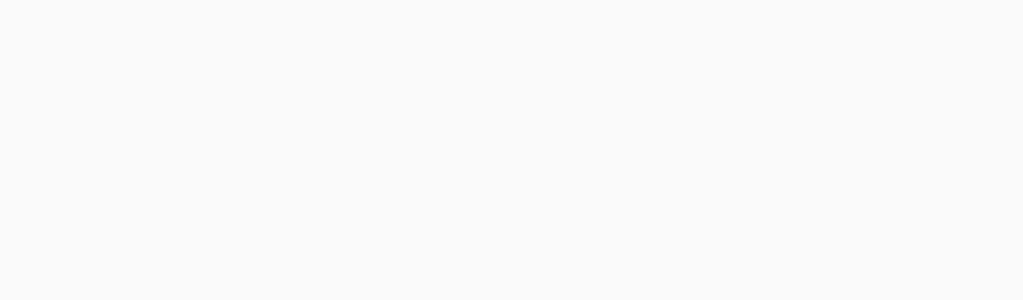
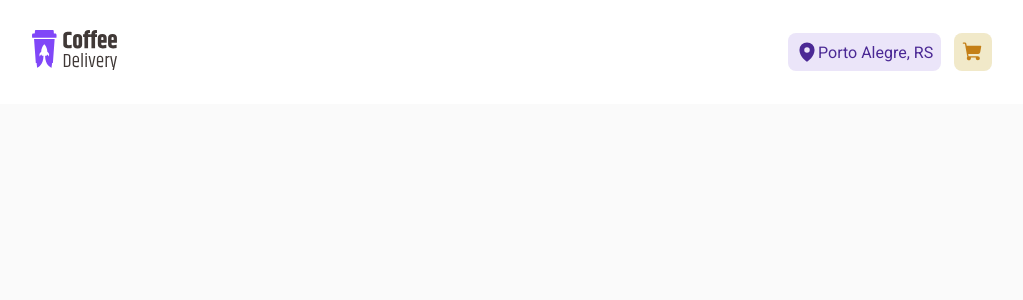
Before and after one commit to tsxfabio/ignite-coffee-delivery, a React (Vite) app: page / in a window 1280 px wide. Shown: the top 300 px of the page, without its empty margins (128-1151 px from the left). Built offline with nearby package versions, Linux system fonts and the light colour scheme.

Commit message:
finalização nav bar

```diff
--- a/index.html
+++ b/index.html
@@ -2,6 +2,12 @@
 <html lang="en">
   <head>
     <meta charset="UTF-8" />
+    <link rel="preconnect" href="https://fonts.googleapis.com" />
+    <link rel="preconnect" href="https://fonts.gstatic.com" crossorigin />
+    <link
+      href="https://fonts.googleapis.com/css2?family=Baloo+2:wght@700;800&family=Roboto:wght@400;700&display=swap"
+      rel="stylesheet"
+    />
     <link rel="icon" type="image/svg+xml" href="/vite.svg" />
     <meta name="viewport" content="width=device-width, initial-scale=1.0" />
     <title>Vite + React + TS</title>
--- a/package.json
+++ b/package.json
@@ -9,6 +9,7 @@
     "preview": "vite preview"
   },
   "dependencies": {
+    "phosphor-react": "^1.4.1",
     "react": "^18.2.0",
     "react-dom": "^18.2.0",
     "react-router-dom": "^6.4.3",
--- a/src/Router.tsx
+++ b/src/Router.tsx
@@ -1,10 +1,13 @@
 import { Route, Routes } from 'react-router-dom'
+import { Header } from './components/Header'
 import { DefaultLayout } from './layouts/DefaultLayout'
 
 export function Router() {
-    return (
-        <Routes>
-            <Route path="/" element={<DefaultLayout />} />
-        </Routes>
-    )
+  return (
+    <Routes>
+      <Route path="/" element={<DefaultLayout />}>
+        <Route path="/" element={<Header />} />
+      </Route>
+    </Routes>
+  )
 }
--- /dev/null
+++ b/src/components/Header/index.tsx
@@ -0,0 +1,23 @@
+import { MapPin, ShoppingCart } from 'phosphor-react'
+import { CartLink, CidadeLink, NavContainer } from './styles'
+
+export function Header() {
+  return (
+    <NavContainer>
+      <nav>
+        <div className="navbar-logo">
+          <img src="/src/assets/logo-delivery-coffee.svg"></img>
+        </div>
+        <div className="navbar-links">
+          <CidadeLink href="#">
+            <MapPin size={22} weight="fill" />
+            <span>Porto Alegre, RS</span>
+          </CidadeLink>
+          <CartLink href="#">
+            <ShoppingCart size={22} weight="fill" />
+          </CartLink>
+        </div>
+      </nav>
+    </NavContainer>
+  )
+}
--- /dev/null
+++ b/src/components/Header/styles.ts
@@ -0,0 +1,50 @@
+import styled from 'styled-components'
+
+export const NavContainer = styled.header`
+  display: flex;
+  align-items: center;
+  justify-content: space-between;
+
+  nav {
+    display: flex;
+    align-items: center;
+    justify-content: space-between;
+
+    background-color: ${(props) => props.theme['white-100']};
+
+    padding: 0 10rem;
+    height: 6.5rem;
+    width: 100%;
+
+    .navbar-logo {
+    }
+
+    .navbar-links {
+      display: flex;
+      flex-direction: row;
+      justify-content: end;
+    }
+  }
+`
+
+export const BaseMenuLink = styled.a`
+  display: flex;
+  flex-direction: row;
+  align-items: center;
+
+  margin-left: 0.8rem;
+  padding: 0.5rem;
+  border-radius: 8px;
+
+  text-decoration: none;
+`
+
+export const CidadeLink = styled(BaseMenuLink)`
+  background-color: ${(props) => props.theme['purple-100']};
+  color: ${(props) => props.theme['purple-700']};
+`
+
+export const CartLink = styled(BaseMenuLink)`
+  background-color: ${(props) => props.theme['yellow-100']};
+  color: ${(props) => props.theme['yellow-700']};
+`
--- a/src/styles/global.ts
+++ b/src/styles/global.ts
@@ -8,6 +8,7 @@ export const GlobalStyle = createGlobalStyle`
 }
 
 body {
-    background: ${(props) => props.theme['white-200']};
+  font-family: 'Roboto', sans-serif;
+  background: ${(props) => props.theme['white-200']};
 }
 `
```
Also changed, not shown: src/assets/logo-delivery-coffee.svg (added), 1 other file (tests, documents, lock files or other folders).
